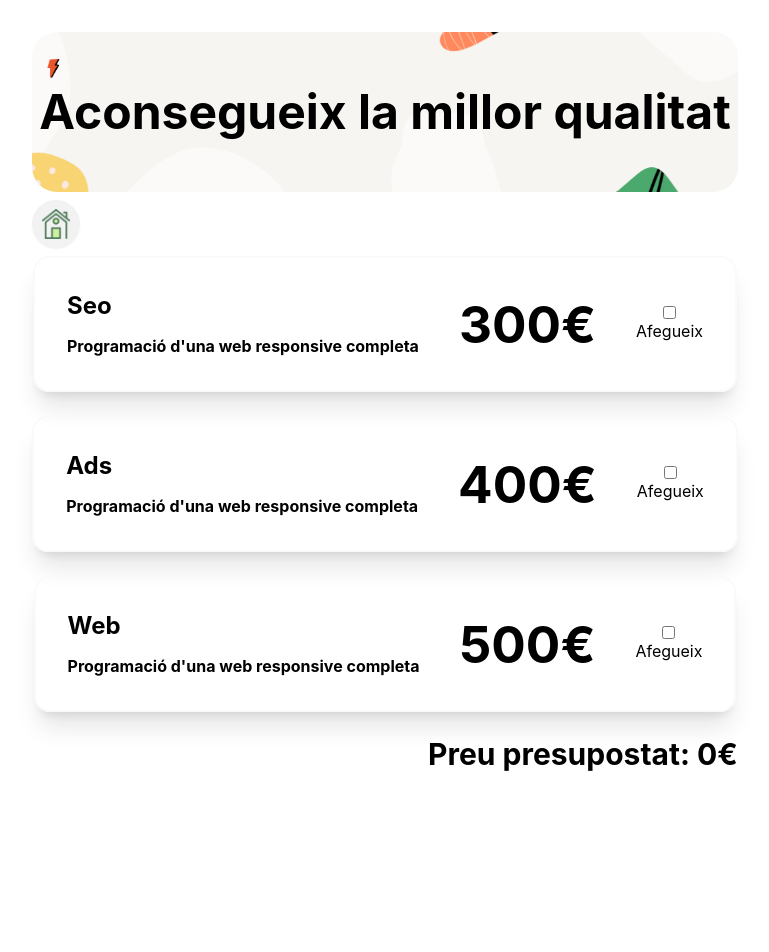
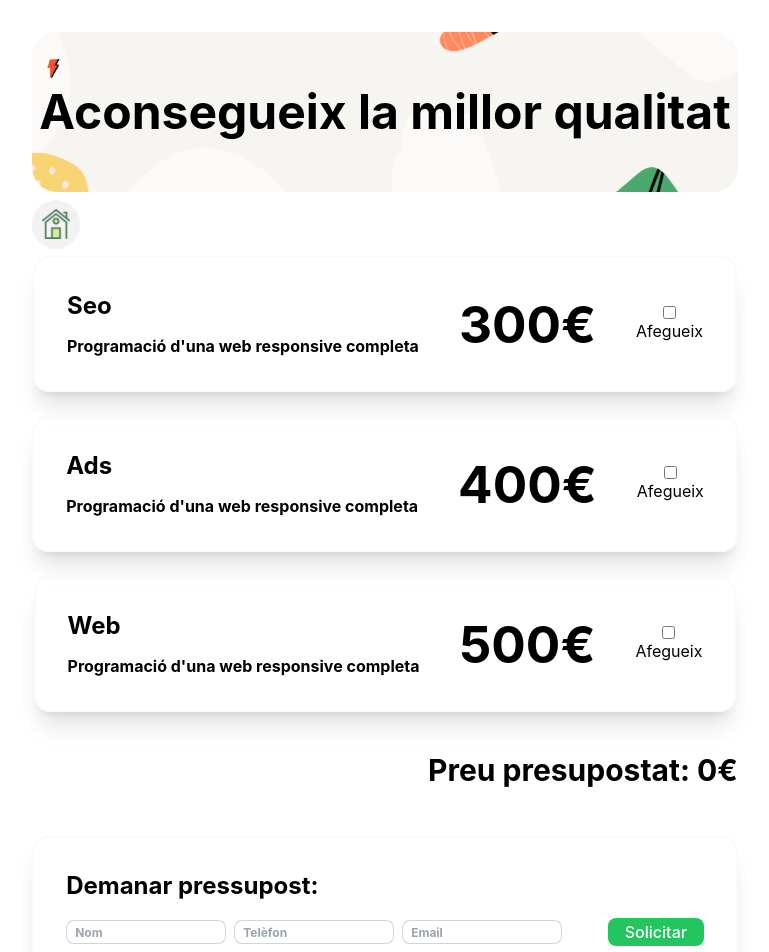
Before and after one commit to Naomigarcia99/Budgets, a React (Vite) app: page /app in a window 1280 px wide. Shown: the top 952 px of the page, without its empty margins (255-1024 px from the left). Before the commit the page ends 804 px from the top, so only its background shows below. Built offline with nearby package versions, Linux system fonts and the light colour scheme.

Commit message:
Budget request inputs

```diff
--- a/src/components/Budget.jsx
+++ b/src/components/Budget.jsx
@@ -6,7 +6,7 @@ export default function Budget() {
 
   return (
     <div>
-      <h2 className="text-3xl font-bold text-black text-right">
+      <h2 className="text-3xl font-bold text-black text-right mt-4">
         Preu presupostat: {totalBudget}€
       </h2>
     </div>
--- /dev/null
+++ b/src/components/BudgetRequest.jsx
@@ -0,0 +1,43 @@
+import React from "react";
+
+const BudgetRequest = () => {
+  return (
+    <div className=" flex flex-col card shadow-xl border-2 border-slate-50 mt-12">
+      <div className="flex flex-row mb-4">
+        <h1 className="text-2xl font-bold text-black">Demanar pressupost:</h1>
+      </div>
+      <div className="flex flex-row justify-between items-center">
+        <div className="flex flex-col w-100">
+          <div className="flex flex-row">
+            <div className="flex flex-col mr-2">
+              <input
+                type="text"
+                placeholder="Nom"
+                className="input input-bordered input-xs w-40 text-start font-bold"
+              />
+            </div>
+            <div className="flex flex-col mr-2">
+              <input
+                type="number"
+                placeholder="Telèfon"
+                className="input input-bordered input-xs w-40 text-start font-bold [&::-webkit-inner-spin-button]:appearance-none"
+              />
+            </div>
+            <div className="flex flex-col mr-2">
+              <input
+                type="text"
+                placeholder="Email"
+                className="input input-bordered input-xs w-40 text-start font-bold"
+              />
+            </div>
+          </div>
+        </div>
+        <div className="flex flex-col">
+          <button type="button" className="bg-green-500 w-24 text-white">Solicitar</button>
+        </div>
+      </div>
+    </div>
+  );
+};
+
+export default BudgetRequest;
--- a/src/pages/BudgetPage.jsx
+++ b/src/pages/BudgetPage.jsx
@@ -4,6 +4,7 @@ import { Header } from "../components/Header";
 import Budget from "../components/Budget";
 import { Link } from "react-router-dom";
 import Home from "../assets/home.png";
+import BudgetRequest from "../components/BudgetRequest";
 
 const MainPage = () => {
   return (
@@ -18,6 +19,7 @@ const MainPage = () => {
       </Link>
       <Product />
       <Budget />
+      <BudgetRequest />
     </div>
   );
 };
```
